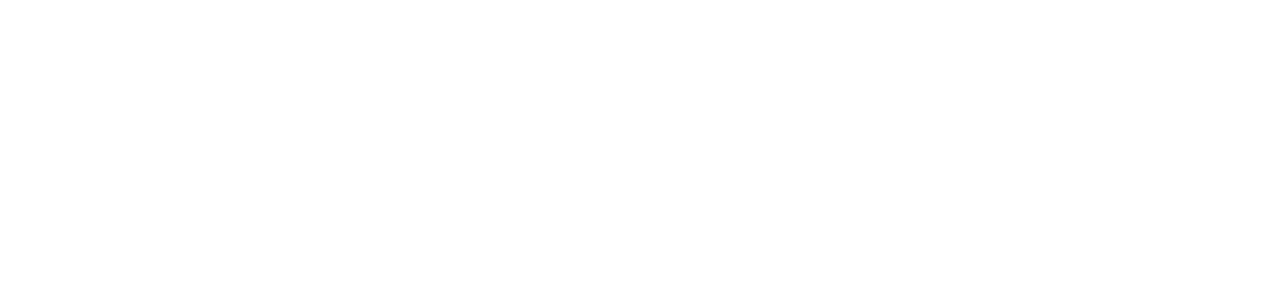
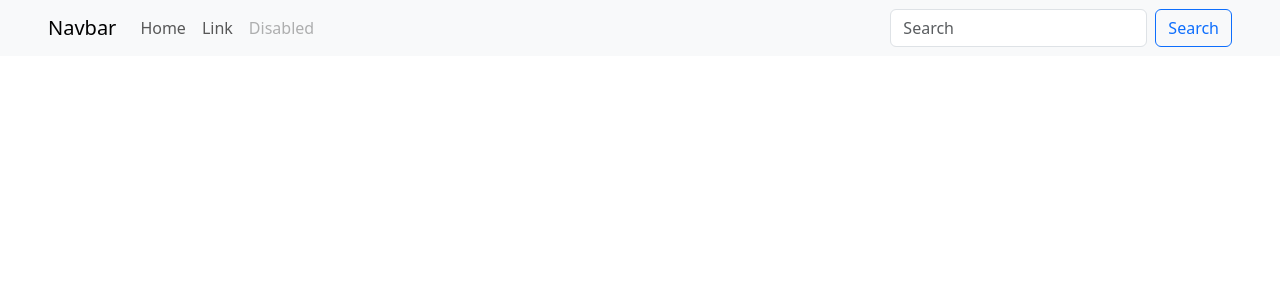
Before and after one commit to chup1kq/adddict_front, a React (Create React App) app: page / in a window 1280 px wide. Shown: the top 300 px of the page. Built offline with nearby package versions, Linux system fonts and the light colour scheme.

Commit message:
make header

```diff
--- a/package.json
+++ b/package.json
@@ -3,10 +3,12 @@
   "version": "0.1.0",
   "private": true,
   "dependencies": {
+    "@popperjs/core": "^2.11.8",
     "@testing-library/dom": "^10.4.0",
     "@testing-library/jest-dom": "^6.6.3",
     "@testing-library/react": "^16.2.0",
     "@testing-library/user-event": "^13.5.0",
+    "bootstrap": "^5.3.3",
     "react": "^19.0.0",
     "react-dom": "^19.0.0",
     "react-router-dom": "^7.4.0",
--- a/src/App.js
+++ b/src/App.js
@@ -1,10 +1,12 @@
 import {BrowserRouter as Router, Routes, Route} from "react-router-dom";
 
 import {routes} from "./route/routes";
+import {Header} from "./components/Header";
 
 function App() {
     return (
         <Router>
+            <Header />
             <Routes>
                 {routes.map((route) => (
                     <Route key={route.path} path={route.path} element={route.element} />
--- a/src/components/404.jsx
+++ b/src/components/404.jsx
@@ -2,7 +2,7 @@ import '../static/styles/404.css';
 
 export const NotFound = () => {
     return (
-        <div className="container align-content-center" style={{ minHeight: "100vh" }}>
+        <div className="container align-content-center" style={{ minHeight: "75vh" }}>
             <div className="row">
                 <div className="col not-found">
                     <h1>404</h1>
--- /dev/null
+++ b/src/components/Header.jsx
@@ -0,0 +1,38 @@
+export const Header = () => {
+    return (
+        <nav className="navbar navbar-expand-lg navbar-light bg-light px-5">
+            <a className="navbar-brand" href="#">Navbar</a>
+            <button
+                className="navbar-toggler"
+                type="button"
+                data-bs-toggle="collapse"
+                data-bs-target="#navbarSupportedContent"
+                aria-controls="navbarSupportedContent"
+                aria-expanded="false"
+                aria-label="Toggle navigation"
+            >
+                <span className="navbar-toggler-icon"></span>
+            </button>
+
+            <div className="collapse navbar-collapse justify-content-between" id="navbarSupportedContent">
+                <ul className="navbar-nav me-auto">
+                    <li className="nav-item active">
+                        <a className="nav-link" href="#">
+                            Home <span className="visually-hidden">(current)</span>
+                        </a>
+                    </li>
+                    <li className="nav-item">
+                        <a className="nav-link" href="#">Link</a>
+                    </li>
+                    <li className="nav-item">
+                        <a className="nav-link disabled" href="#">Disabled</a>
+                    </li>
+                </ul>
+                <form className="d-flex">
+                    <input className="form-control me-2" type="search" placeholder="Search" aria-label="Search"/>
+                    <button className="btn btn-outline-primary" type="submit">Search</button>
+                </form>
+            </div>
+        </nav>
+    );
+};
```
Also changed, not shown: src/index.js (+5 -5 lines), 1 other file (tests, documents, lock files or other folders).
